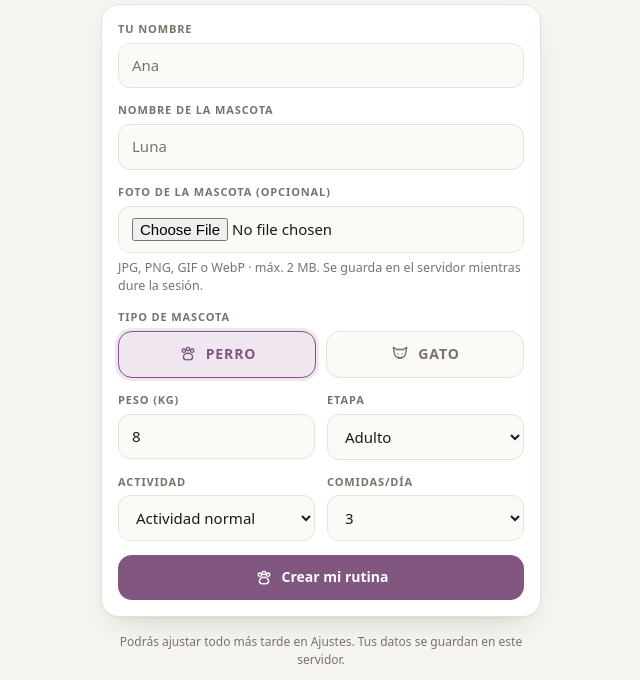
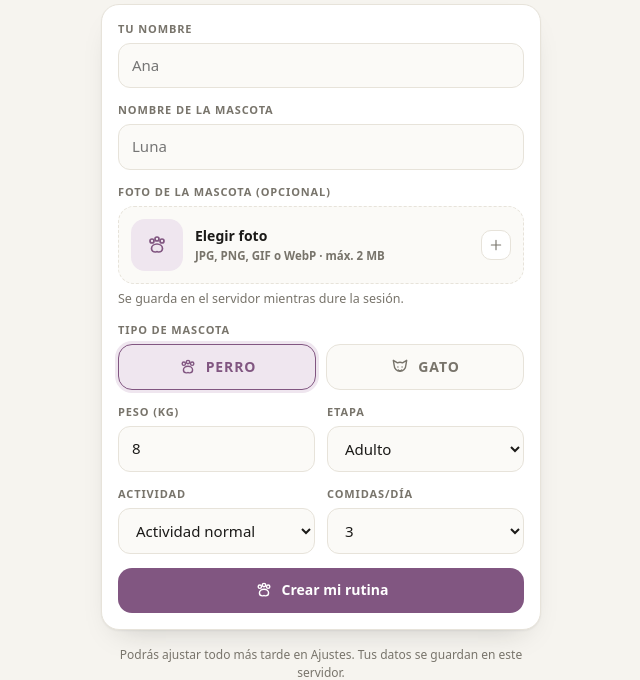
Before and after one commit to Portafolio-web/App_Mascotas, a Flask app: page /setup in a window 1280 px wide. Shown: the part 236-916 px from the top of the page, without its empty margins (319-959 px from the left). Run offline with Flask 3, Linux system fonts and the light colour scheme.

Commit message:
Mejora el selector de foto en el formulario

```diff
--- a/public/static/app.js
+++ b/public/static/app.js
@@ -58,15 +58,45 @@
     }, 4200);
   });
 
+  function formatBytes(bytes) {
+    if (bytes < 1024) return bytes + " B";
+    if (bytes < 1024 * 1024) return Math.round(bytes / 1024) + " KB";
+    return (bytes / (1024 * 1024)).toFixed(1) + " MB";
+  }
+
   document.querySelectorAll("input[type=file][name=pet_photo]").forEach(function (input) {
     var preview = document.getElementById(input.id + "_preview");
+    var placeholder = document.getElementById(input.id + "_placeholder");
+    var title = document.getElementById(input.id + "_label");
+    var hint = document.getElementById(input.id + "_name");
     if (!preview) return;
+
+    var defaultLabel = input.getAttribute("data-default-label") || "Elegir foto";
+    var defaultHint = input.getAttribute("data-default-hint") || "";
+    var currentPhoto = input.getAttribute("data-current-photo");
+
+    if (currentPhoto) {
+      preview.src = currentPhoto;
+      preview.hidden = false;
+      if (placeholder) placeholder.hidden = true;
+      if (title) title.textContent = "Foto actual";
+      if (hint) hint.textContent = "Toca para cambiar";
+    }
+
     input.addEventListener("change", function () {
       var file = input.files && input.files[0];
-      preview.hidden = true;
-      if (!file) return;
+      if (!file) {
+        preview.hidden = true;
+        if (placeholder) placeholder.hidden = false;
+        if (title) title.textContent = currentPhoto ? "Foto actual" : defaultLabel;
+        if (hint) hint.textContent = currentPhoto ? "Toca para cambiar" : defaultHint;
+        return;
+      }
       preview.src = URL.createObjectURL(file);
       preview.hidden = false;
+      if (placeholder) placeholder.hidden = true;
+      if (title) title.textContent = file.name;
+      if (hint) hint.textContent = formatBytes(file.size) + " · Toca para cambiar";
     });
   });
 
--- a/public/static/style.css
+++ b/public/static/style.css
@@ -1,4 +1,5 @@
 *{box-sizing:border-box}
+[hidden]{display:none !important}
 
 :root{
   --bg:#f6f4ef;
@@ -157,12 +158,6 @@ button{cursor:pointer;background:none;border:0;padding:0}
 }
 .pet-avatar .icon{width:24px;height:24px}
 .pet-avatar img{width:100%;height:100%;object-fit:cover;border-radius:inherit}
-.photo-current{display:flex;align-items:center;gap:10px}
-.photo-current img{width:52px;height:52px;border-radius:14px;object-fit:cover}
-.photo-preview{
-  width:72px;height:72px;border-radius:16px;object-fit:cover;
-  border:1px solid var(--line);background:var(--surface-2);
-}
 .pet-goal{text-align:right}
 .pet-goal .val{font-size:18px;font-weight:750;letter-spacing:-.02em}
 .pet-goal .lbl{font-size:11px;color:var(--muted)}
@@ -206,6 +201,31 @@ button{cursor:pointer;background:none;border:0;padding:0}
 }
 .input:focus{border-color:var(--accent);box-shadow:0 0 0 3px var(--accent-soft)}
 textarea.input{min-height:92px;resize:vertical}
+.field > label.photo-upload{
+  display:flex;align-items:center;gap:12px;position:relative;cursor:pointer;
+  padding:12px;border:1px dashed var(--line);border-radius:16px;
+  background:var(--surface-2);color:var(--ink);
+  font-size:14px;font-weight:600;letter-spacing:0;text-transform:none;
+  transition:border-color .15s,background .15s,box-shadow .15s;
+}
+.field > label.photo-upload:hover{border-color:var(--accent);background:var(--accent-soft)}
+.field > label.photo-upload:focus-within{border-color:var(--accent);box-shadow:0 0 0 3px var(--accent-soft)}
+.photo-upload-input{position:absolute;width:1px;height:1px;opacity:0;overflow:hidden;clip:rect(0 0 0 0)}
+.photo-upload-thumb{
+  width:52px;height:52px;border-radius:14px;flex:none;display:grid;place-items:center;overflow:hidden;
+  background:var(--accent-soft);color:var(--accent);
+}
+.photo-upload-placeholder{display:grid;place-items:center}
+.photo-upload-placeholder .icon{width:24px;height:24px}
+.photo-preview{display:block;width:100%;height:100%;object-fit:cover;border-radius:inherit}
+.photo-upload-copy{flex:1;min-width:0;display:flex;flex-direction:column;gap:2px}
+.photo-upload-title{font-size:14px;font-weight:650;white-space:nowrap;overflow:hidden;text-overflow:ellipsis}
+.photo-upload-copy small{font-size:11.5px;line-height:1.35;overflow-wrap:anywhere}
+.photo-upload-icon{
+  width:30px;height:30px;border-radius:10px;flex:none;display:grid;place-items:center;
+  background:var(--surface);border:1px solid var(--line);color:var(--muted);
+}
+.photo-upload-icon .icon{width:16px;height:16px}
 .grid2{display:grid;grid-template-columns:1fr 1fr;gap:12px}
 .form-title{display:flex;align-items:center;gap:8px;font-weight:650;font-size:14px}
 .add-form{margin-top:12px}
--- a/public/static/sw.js
+++ b/public/static/sw.js
@@ -1,4 +1,4 @@
-const CACHE = "petfeeder-static-v4";
+const CACHE = "petfeeder-static-v5";
 const ASSETS = [
   "/static/style.css",
   "/static/app.js",
--- a/templates/setup.html
+++ b/templates/setup.html
@@ -18,10 +18,20 @@
       <input class="input" id="pet_name" name="pet_name" required maxlength="40" placeholder="Luna">
     </div>
     <div class="field">
-      <label for="pet_photo">Foto de la mascota (opcional)</label>
-      <input class="input" id="pet_photo" name="pet_photo" type="file" accept="image/jpeg,image/png,image/gif,image/webp">
-      <img class="photo-preview" id="pet_photo_preview" alt="Vista previa" hidden>
-      <small class="muted">JPG, PNG, GIF o WebP · máx. 2 MB. Se guarda en el servidor mientras dure la sesión.</small>
+      <label>Foto de la mascota (opcional)</label>
+      <label class="photo-upload" for="pet_photo">
+        <input class="photo-upload-input" id="pet_photo" name="pet_photo" type="file" accept="image/jpeg,image/png,image/gif,image/webp" data-default-label="Elegir foto" data-default-hint="JPG, PNG, GIF o WebP · máx. 2 MB">
+        <span class="photo-upload-thumb">
+          <img class="photo-preview" id="pet_photo_preview" alt="Vista previa" hidden>
+          <span class="photo-upload-placeholder" id="pet_photo_placeholder">{{ icon('paw') }}</span>
+        </span>
+        <span class="photo-upload-copy">
+          <strong class="photo-upload-title" id="pet_photo_label">Elegir foto</strong>
+          <small class="muted" id="pet_photo_name">JPG, PNG, GIF o WebP · máx. 2 MB</small>
+        </span>
+        <span class="photo-upload-icon">{{ icon('plus') }}</span>
+      </label>
+      <small class="muted">Se guarda en el servidor mientras dure la sesión.</small>
     </div>
     <div class="field">
       <label>Tipo de mascota</label>
```
Also changed, not shown: templates/settings.html (+14 -9 lines).
